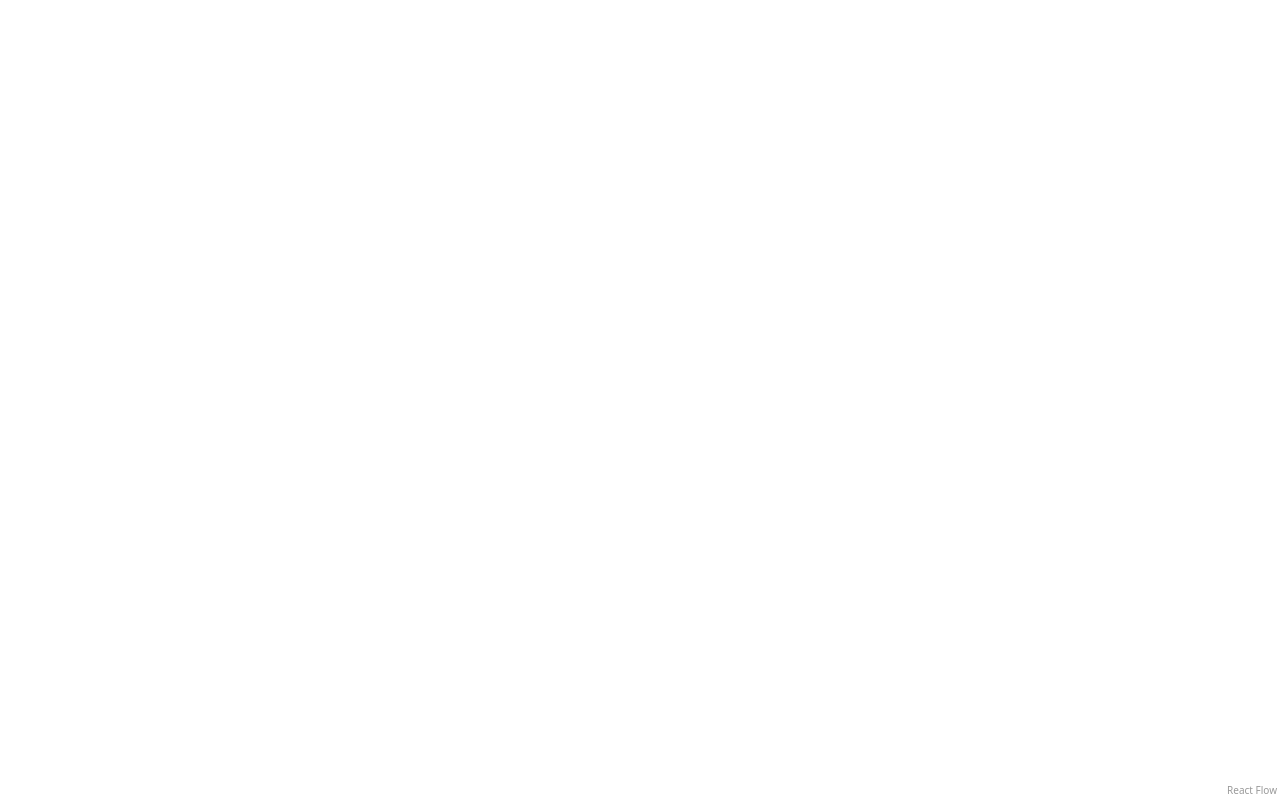
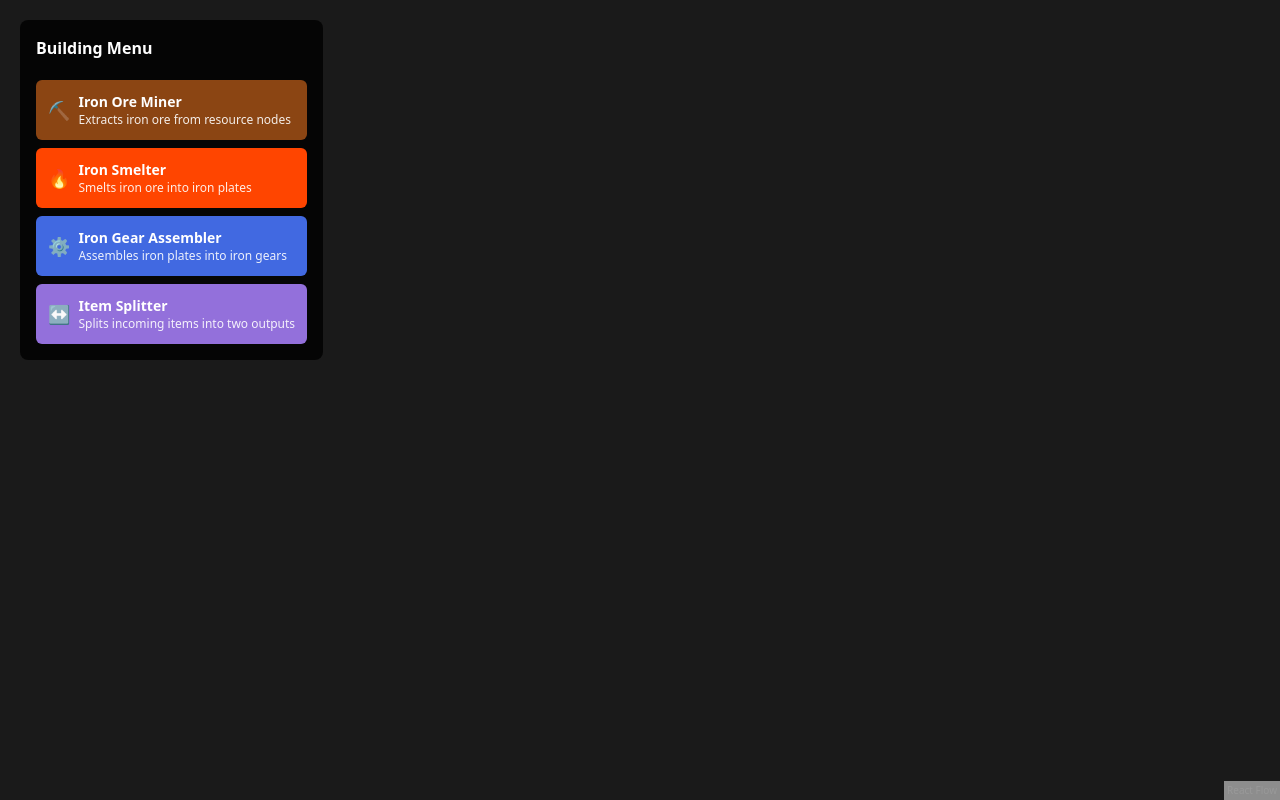
Before and after one commit to p-tkachuk/VibeBuilder, a React (Vite) app: page / in a window 1280 px wide. Built offline with nearby package versions, Linux system fonts and the light colour scheme.

Commit message:
add buildings

```diff
--- a/src/App.tsx
+++ b/src/App.tsx
@@ -1,13 +1,21 @@
 import { useState, useCallback } from 'react';
 import { ReactFlow, applyNodeChanges, applyEdgeChanges, addEdge, type Node, type Edge } from '@xyflow/react';
 import '@xyflow/react/dist/style.css';
+import { BuildingMenu } from './components/BuildingMenu';
+import { BuildingNode } from './components/BuildingNode';
+import { BuildingType, BUILDING_CONFIGS } from './types/buildings';
 
 const initialNodes: Node[] = [];
 const initialEdges: Edge[] = [];
 
+const nodeTypes = {
+  building: BuildingNode,
+};
+
 export default function App() {
   const [nodes, setNodes] = useState(initialNodes);
   const [edges, setEdges] = useState(initialEdges);
+  const [nodeIdCounter, setNodeIdCounter] = useState(1);
 
   const onNodesChange = useCallback(
     (changes: any) => setNodes((nodesSnapshot) => applyNodeChanges(changes, nodesSnapshot)),
@@ -22,15 +30,39 @@ export default function App() {
     [],
   );
 
+  const handleBuildingSelect = useCallback((buildingType: BuildingType) => {
+    const config = BUILDING_CONFIGS[buildingType];
+    const newNodeId = `building-${nodeIdCounter}`;
+
+    const newNode: Node = {
+      id: newNodeId,
+      type: 'building',
+      position: {
+        x: Math.random() * 400 + 100,
+        y: Math.random() * 300 + 100
+      },
+      data: {
+        buildingType,
+        label: config.name,
+      },
+    };
+
+    setNodes((nds) => [...nds, newNode]);
+    setNodeIdCounter((counter) => counter + 1);
+  }, [nodeIdCounter]);
+
   return (
-    <div style={{ width: '100vw', height: '100vh' }}>
+    <div style={{ width: '100vw', height: '100vh', position: 'relative' }}>
+      <BuildingMenu onBuildingSelect={handleBuildingSelect} />
       <ReactFlow
         nodes={nodes}
         edges={edges}
         onNodesChange={onNodesChange}
         onEdgesChange={onEdgesChange}
         onConnect={onConnect}
+        nodeTypes={nodeTypes as any}
         fitView
+        style={{ backgroundColor: '#1a1a1a' }}
       />
     </div>
   );
--- /dev/null
+++ b/src/components/BuildingMenu.tsx
@@ -0,0 +1,74 @@
+import React from 'react';
+import { BuildingType, BUILDING_CONFIGS } from '../types/buildings';
+
+interface BuildingMenuProps {
+  onBuildingSelect: (buildingType: BuildingType) => void;
+}
+
+export const BuildingMenu: React.FC<BuildingMenuProps> = ({ onBuildingSelect }) => {
+  const buildingTypes = Object.values(BuildingType);
+
+  return (
+    <div style={{
+      position: 'absolute',
+      top: '20px',
+      left: '20px',
+      zIndex: 1000,
+      backgroundColor: 'rgba(0, 0, 0, 0.8)',
+      borderRadius: '8px',
+      padding: '16px',
+      display: 'flex',
+      flexDirection: 'column',
+      gap: '8px',
+      minWidth: '200px'
+    }}>
+      <h3 style={{
+        color: 'white',
+        margin: '0 0 12px 0',
+        fontSize: '16px',
+        fontWeight: 'bold'
+      }}>
+        Building Menu
+      </h3>
+
+      {buildingTypes.map((buildingType) => {
+        const config = BUILDING_CONFIGS[buildingType];
+        return (
+          <button
+            key={buildingType}
+            onClick={() => onBuildingSelect(buildingType)}
+            style={{
+              display: 'flex',
+              alignItems: 'center',
+              gap: '8px',
+              padding: '12px',
+              backgroundColor: config.color,
+              color: 'white',
+              border: 'none',
+              borderRadius: '6px',
+              cursor: 'pointer',
+              fontSize: '14px',
+              fontWeight: '500',
+              transition: 'all 0.2s ease',
+              textAlign: 'left'
+            }}
+            onMouseEnter={(e) => {
+              e.currentTarget.style.transform = 'scale(1.05)';
+              e.currentTarget.style.boxShadow = '0 4px 12px rgba(0, 0, 0, 0.3)';
+            }}
+            onMouseLeave={(e) => {
+              e.currentTarget.style.transform = 'scale(1)';
+              e.currentTarget.style.boxShadow = 'none';
+            }}
+          >
+            <span style={{ fontSize: '18px' }}>{config.icon}</span>
+            <div>
+              <div style={{ fontWeight: 'bold' }}>{config.name}</div>
+              <div style={{ fontSize: '12px', opacity: 0.9 }}>{config.description}</div>
+            </div>
+          </button>
+        );
+      })}
+    </div>
+  );
+};
--- /dev/null
+++ b/src/components/BuildingNode.tsx
@@ -0,0 +1,77 @@
+import React from 'react';
+import { Handle, Position } from '@xyflow/react';
+import { BuildingType, BUILDING_CONFIGS } from '../types/buildings';
+
+export interface BuildingNodeData {
+  buildingType: BuildingType;
+  label: string;
+}
+
+interface BuildingNodeProps {
+  data: BuildingNodeData;
+}
+
+export const BuildingNode: React.FC<BuildingNodeProps> = ({ data }) => {
+  const config = BUILDING_CONFIGS[data.buildingType];
+
+  return (
+    <div
+      style={{
+        backgroundColor: config.color,
+        borderRadius: '8px',
+        padding: '12px',
+        minWidth: '120px',
+        textAlign: 'center',
+        color: 'white',
+        fontSize: '12px',
+        fontWeight: 'bold',
+        boxShadow: '0 4px 8px rgba(0, 0, 0, 0.2)',
+        border: '2px solid rgba(255, 255, 255, 0.3)'
+      }}
+    >
+      <div style={{ fontSize: '20px', marginBottom: '4px' }}>
+        {config.icon}
+      </div>
+      <div>{data.label}</div>
+
+      {/* Input handles */}
+      {config.inputs.length > 0 && (
+        <Handle
+          type="target"
+          position={Position.Left}
+          style={{ background: '#555', width: '8px', height: '8px' }}
+        />
+      )}
+
+      {/* Output handles */}
+      {config.outputs.length > 0 && config.outputs.map((_, index) => {
+        if (config.outputs.length === 1) {
+          return (
+            <Handle
+              key={index}
+              type="source"
+              position={Position.Right}
+              style={{ background: '#555', width: '8px', height: '8px' }}
+            />
+          );
+        } else {
+          // For splitters, place outputs on top and bottom
+          return (
+            <Handle
+              key={index}
+              type="source"
+              position={index === 0 ? Position.Top : Position.Bottom}
+              style={{
+                background: '#555',
+                width: '8px',
+                height: '8px',
+                left: '50%',
+                transform: 'translateX(-50%)'
+              }}
+            />
+          );
+        }
+      })}
+    </div>
+  );
+};
--- /dev/null
+++ b/src/types/buildings.ts
@@ -0,0 +1,51 @@
+export interface Building {
+  id: string;
+  type: BuildingType;
+  position: { x: number; y: number };
+  name: string;
+  description: string;
+  color: string;
+  icon: string;
+}
+
+export enum BuildingType {
+  MINER = 'miner',
+  SMELTER = 'smelter',
+  ASSEMBLER = 'assembler',
+  SPLITTER = 'splitter'
+}
+
+export const BUILDING_CONFIGS = {
+  [BuildingType.MINER]: {
+    name: 'Iron Ore Miner',
+    description: 'Extracts iron ore from resource nodes',
+    color: '#8B4513',
+    icon: '⛏️',
+    inputs: [],
+    outputs: ['iron-ore']
+  },
+  [BuildingType.SMELTER]: {
+    name: 'Iron Smelter',
+    description: 'Smelts iron ore into iron plates',
+    color: '#FF4500',
+    icon: '🔥',
+    inputs: ['iron-ore'],
+    outputs: ['iron-plate']
+  },
+  [BuildingType.ASSEMBLER]: {
+    name: 'Iron Gear Assembler',
+    description: 'Assembles iron plates into iron gears',
+    color: '#4169E1',
+    icon: '⚙️',
+    inputs: ['iron-plate'],
+    outputs: ['iron-gear']
+  },
+  [BuildingType.SPLITTER]: {
+    name: 'Item Splitter',
+    description: 'Splits incoming items into two outputs',
+    color: '#9370DB',
+    icon: '↔️',
+    inputs: ['any'],
+    outputs: ['any', 'any']
+  }
+};
```
